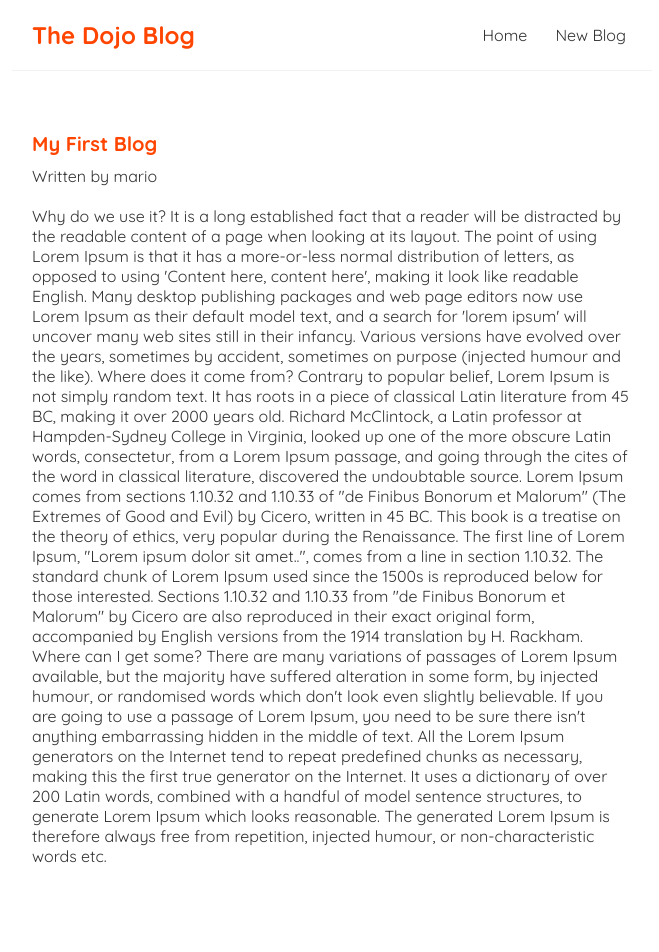
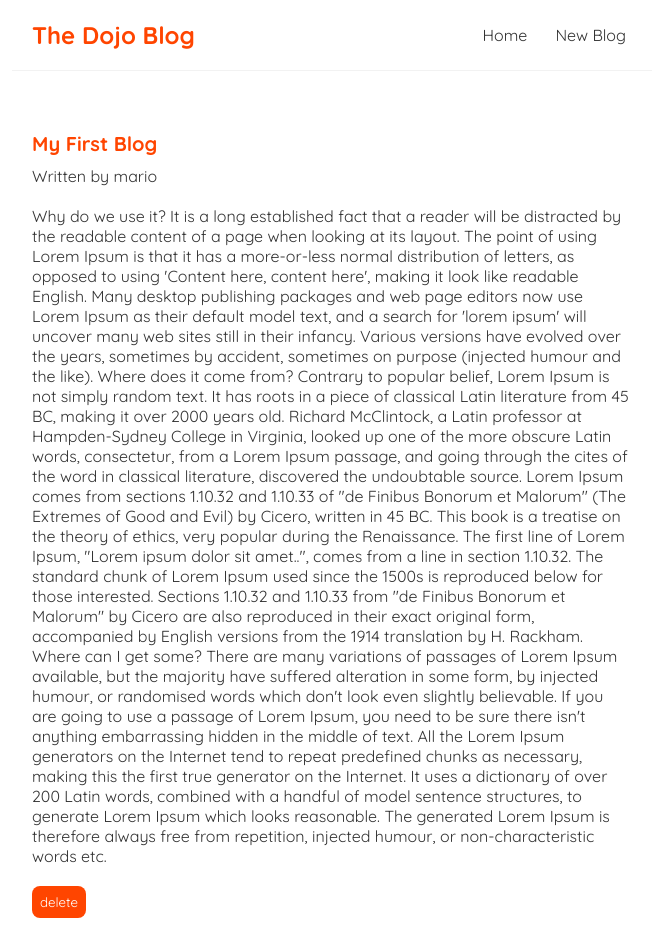
Before and after one commit to IonescuCezar/react-minimal-app, a React (Create React App) app: page /blogs/1 in a window 1280 px wide. Shown: the top 952 px of the page, without its empty margins (308-967 px from the left). Built offline with nearby package versions, Linux system fonts and the light colour scheme; data requests are answered from the project's data file.

Commit message:
+ Used useHistory hook + Wrote delete blog method

```diff
--- a/src/BlogDetails.js
+++ b/src/BlogDetails.js
@@ -1,9 +1,18 @@
-import { useParams } from "react-router";
+import { useHistory, useParams } from "react-router";
 import useFetch from "./useFetch";
 
 const BlogDetails = () => {
     const { id } = useParams();
     const { data: blog, error, isPending } = useFetch('http://localhost:8000/blogs/' + id);
+    const history = useHistory();
+
+    const handleClick = () => {
+        fetch('http://localhost:8000/blogs/' + blog.id, {
+            method: 'DELETE'
+        }).then(() => {
+            history.push('/');
+        })
+    }
 
     return (
         <div className="blog-details">
@@ -14,6 +23,7 @@
                     <h2>{blog.title}</h2>
                     <p>Written by {blog.author}</p>
                     <div>{blog.body}</div>
+                    <button onClick={handleClick}>delete</button>
                 </article>
             )}
         </div>
--- a/src/index.css
+++ b/src/index.css
@@ -62,6 +62,14 @@
 .blog-details div {
   margin: 20px 0;
 }
+.blog-details button {
+  background: orangered;
+  color: #fff;
+  border: 0;
+  padding: 8px;
+  border-radius: 8px;
+  cursor: pointer;
+}
 
 /* create new blog form */
 .create {
```
